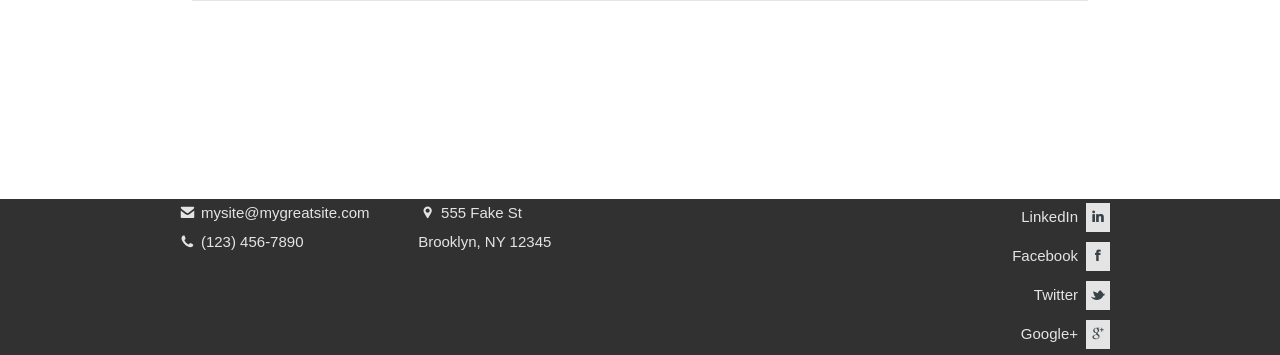
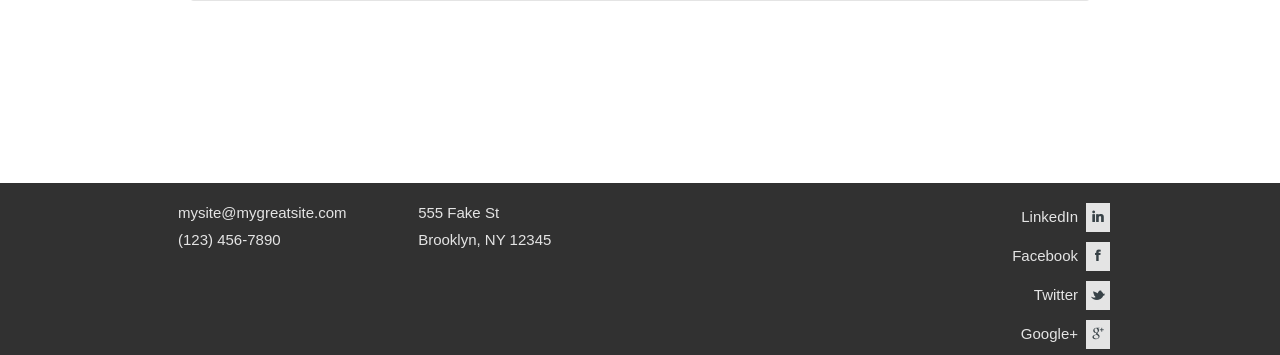
Before and after one commit to quxbaz/codeniche, a Flask app: page / in a window 1280 px wide. Shown: the part 445-800 px from the top of the page. Run offline with Flask 2, Linux system fonts and the light colour scheme.

Commit message:
Small changes.

```diff
--- a/static/css/styles.css
+++ b/static/css/styles.css
@@ -560,7 +560,7 @@ body {
   #footer .inner {
     width: 960px;
     margin: 0 auto;
-    /* padding: 16px 0 0 60px; */ }
+    padding-top: 16px; }
   #footer h2 {
     position: absolute;
     top: -28px;
@@ -578,8 +578,11 @@ body {
     padding: 0 18px;
     margin: 0; }
   #footer i {
-    /* margin-left: -1em; */
-    /* display: none; */ }
+    display: none; }
+  #footer #social-links {
+    float: right; }
+    #footer #social-links i {
+      display: inline-block; }
 
 #main {
   /* position: absolute; */
@@ -642,9 +645,6 @@ a {
   /* width: $page_width + 30px + 20px; */
   /* box-shadow: 0 4px 8px #ccc; */ }
 
-#footer #social-links {
-  float: right; }
-
 #social-links {
   /* position: fixed; */
   /* top: 10%; right: 0; */
--- a/static/scss/base/_base.scss
+++ b/static/scss/base/_base.scss
@@ -113,7 +113,7 @@ body {
     .inner {
         width: $page_width;
         margin: 0 auto;
-        /* padding: 16px 0 0 60px; */
+        padding-top: 16px;
     }
     h2 {
         position: absolute;
@@ -133,9 +133,10 @@ body {
         padding: 0 18px;
         margin: 0;
     }
-    i {
-        /* margin-left: -1em; */
-        /* display: none; */
+    i {display: none;}
+    #social-links {
+        float: right;
+        i {display: inline-block;}
     }
 }
 
@@ -200,10 +201,6 @@ a {
     /* box-shadow: 0 4px 8px #ccc; */
 }
 
-#footer #social-links {
-    float: right;
-}
-
 #social-links {
     /* position: fixed; */
     /* top: 10%; right: 0; */
--- a/templates/main.html
+++ b/templates/main.html
@@ -3,6 +3,7 @@
 <html>
 <head>
   <title>Codeniche</title>
+  <!-- <link href="http://fonts.googleapis.com/css?family=Ubuntu" rel="stylesheet" type="text/css"> -->
   <link rel="stylesheet" href="static/css/font-awesome.css" type="text/css" media="screen" />
   <link rel="stylesheet" href="static/css/styles.css" type="text/css" media="screen" />
 </head>
```
